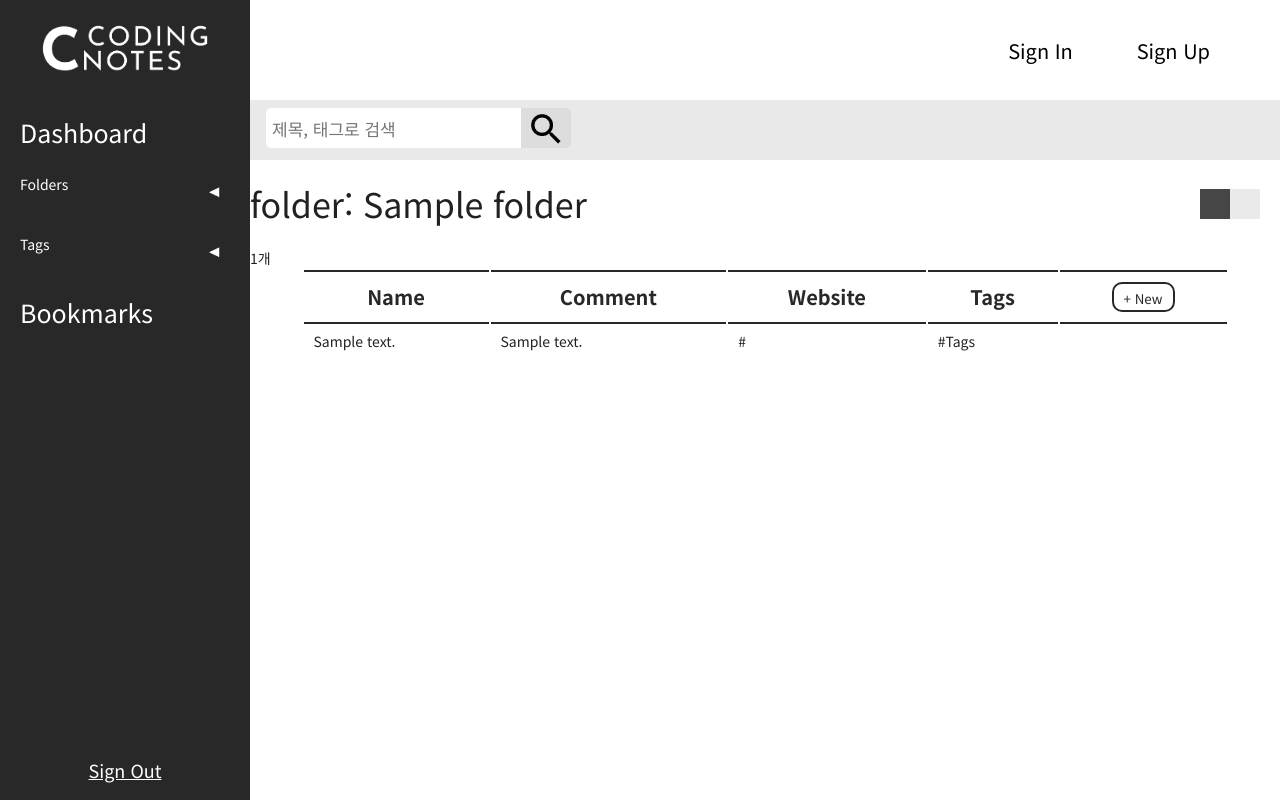
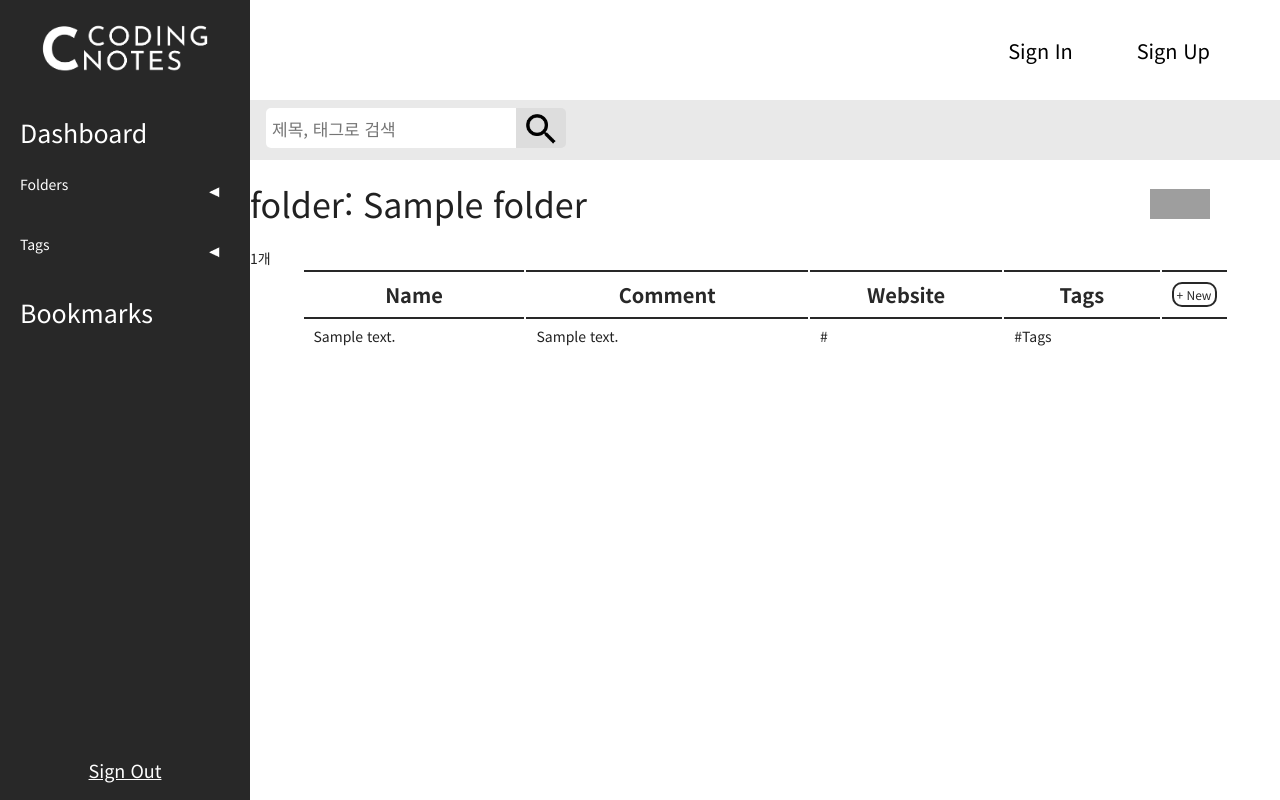
Before and after one commit to snulion-coding-notes/coding-notes-hackathon, a Django app: page /codingnote/dashboard/1/readfolder/ in a window 1280 px wide. Run offline with Django 3.2, Linux system fonts and the light colour scheme; tables that the repository leaves empty hold one stand-in row (values such as "Sample post"); style sheets or scripts are compiled from the project's sources; some libraries are stand-ins or nearby versions; grey boxes are pictures that could not be loaded.

Commit message:
design: change list-view input style, add view image

```diff
--- a/appCodingNote/static/appCodingNote/js/folder.js
+++ b/appCodingNote/static/appCodingNote/js/folder.js
@@ -18,7 +18,7 @@ const onClickAddButton = (folderId) =>{
   newTableSaveButton.setAttribute("class","save");
   newTableSaveButton.setAttribute("id",`${folderId}-save-btn`);
   newTableSaveButton.setAttribute("onclick",`onClickSaveButton(${folderId})`);
-  newTableSaveButton.innerHTML='save';
+  newTableSaveButton.innerHTML='<img class="save-img" src="/static/img/save-update.png" />';
 
   newTableAction.append(newTableSaveButton);
   noteElement.appendChild(newTabletr);
@@ -56,7 +56,7 @@ const onClickEditButton =async (folderId, noteId,noteName,noteComment,noteLinkTi
   linkElement.innerHTML=`<input id="edit-link-${noteId}" type="text", value="${noteLinkTitle}" name="link-title"></input>`;
   const tagElement=document.getElementById(`note-tag-${noteId}`);
   tagElement.innerHTML=`<input id="edit-tag-${noteId}" type="text", value="${noteName}" name="tag"></input>`;
-  document.getElementById(`note-action-${noteId}`).innerHTML=`<button class="update" id="${noteId}-update-btn" onclick="onClickUpdateButton(${folderId},${noteId})">Update</button>`
+  document.getElementById(`note-action-${noteId}`).innerHTML=`<button class="update" id="${noteId}-update-btn" onclick="onClickUpdateButton(${folderId},${noteId})"><img class="update-img" src="/static/img/save-update.png" /></button>`
 }
 
 const onClickUpdateButton=async(folderId, noteId) => {
--- a/appCodingNote/static/appCodingNote/scss/folder.scss
+++ b/appCodingNote/static/appCodingNote/scss/folder.scss
@@ -19,6 +19,7 @@ $yellow: #ffdd29;
   margin-left: 16px;
   font-size: 17px;
   height: 40px;
+  width:250px; //list-view input width 설정으로 인해 topnav input width도 별도 설정
 }
 
 .topnav .search-container button{
@@ -54,20 +55,22 @@ main {
   justify-content:space-between;
   align-items:center;
 }
-.card-view{
-  margin-right:20px;
-  width:30px;
-  height:30px;
-  background-color: $light-gray;
-  float:right;
+.list-view{
+
+  .list-view-img{
+    width:30px;
+    height:30px;
+  }
 }
 
-.table-view{
-  margin-right:0px;
-  width:30px;
-  height:30px;
-  background-color: $dark-gray;
+.card-view{
+  margin-right:70px;
   float:right;
+
+  .card-view-img{
+    width:30px;
+    height:30px;
+  }
 }
 
 .table{
@@ -85,6 +88,7 @@ main {
       text-align: center;
       border-top:solid 2px $black-gray;
       border-bottom:solid 2px $black-gray;
+
     }
     td{
       border:0px;
@@ -104,11 +108,32 @@ main {
   }
 }
 
+.thead-name{
+  max-width:100px;
+}
+
+.thead-comment{
+  max-width:150px;
+}
+
+.thead-website{
+  max-width:80px;
+}
+
+.thead-tag{
+  max-width:100px;
+}
+
+.table-hide{
+  width:40px;
+}
+
 
 .add{
-  padding: 10px;
+  width:45px;
+  font-size:12px;
   border-radius:10px;
-  height:30px;
+  height:25px;
   line-height:75%;
   background:none;
   color:$black-gray;
@@ -119,6 +144,20 @@ main {
   }
 }
 
+input{
+  border:0;
+  border-bottom:1px solid $dark-gray;
+  outline:none;
+  cursor:default;
+  width:95%;
+  margin:auto;
+  position:relative;
+
+  &:focus{
+    border-bottom:2px solid $yellow;
+    transition:0.3s;
+  }
+}
 
 // .add{
 //   float: right;
@@ -152,9 +191,22 @@ main {
   }
 }
 
-.edit-img, .delete-img{
+.edit-img, .delete-img, {
   width:17px;
-  margin:0px 10px 0px 10px;
+  margin:0px 0px 0px 5px;
+
+  &:hover{
+    filter:opacity(.5) drop-shadow(0 0 0 red);
+  }
+}
+
+.update-img, .save-img{
+  width:17px;
+  margin:0px 0px 0px 5px;
+
+  &:hover{
+    filter:opacity(.5) drop-shadow(0 0 0 green);
+  }
 }
 
 .card{
--- a/appCodingNote/templates/appCodingNote/folder.html
+++ b/appCodingNote/templates/appCodingNote/folder.html
@@ -39,8 +39,8 @@
       <h3>folder: {{folder.folder_name}}</h3>
     </div>
     <div class="content-title-item">
-      <button class="card-view"></button>
-      <button class="table-view"></button>
+      <button class="list-view"><img class="list-view-img" src="{%static 'img/list-view.png' %}"/></button>
+      <button class="card-view"><img class="card-view-img" src="{%static 'img/card-view.png' %}"/></button>
     </div>
   </div>
   <div class="content-num">
@@ -49,10 +49,10 @@
   <table class="table data">
     <thead>
       <tr>
-        <th class="thead">Name</th>
-        <th class="thead">Comment</th>
-        <th class="thead">Website</th>
-        <th class="thead">Tags</th>
+        <th class="thead-name">Name</th>
+        <th class="thead-comment">Comment</th>
+        <th class="thead-website">Website</th>
+        <th class="thead-tag">Tags</th>
         <th class="table-hide">
           <button class="add" onclick="onClickAddButton({{folder.id}})">
             + New
```
